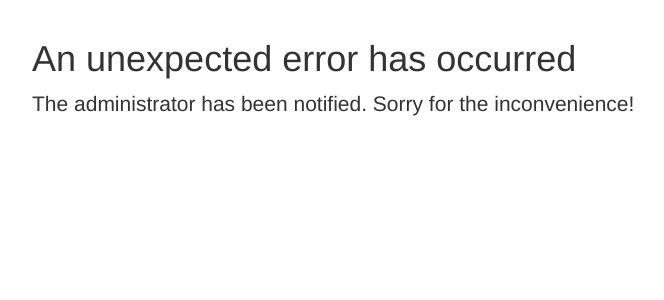
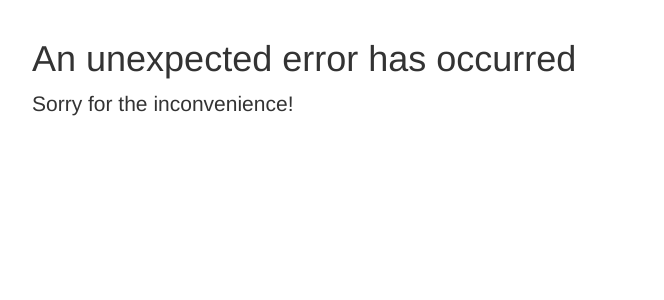
Before and after one commit to stormpython/insightfl, a Flask app: template app/templates/500.html in a window 1280 px wide. Shown: the part 51-351 px from the top of the page, without its empty margins (38-702 px from the left). Run offline with Flask 2, Linux system fonts and the light colour scheme; the template is opened without the code that fills it, so the values that code supplies are empty; parts of the project's set-up code (start-up, migrations or seed data) failed here and were passed over; some libraries are stand-ins or nearby versions.

Commit message:
better message on a 500 error

```diff
--- a/app/templates/500.html
+++ b/app/templates/500.html
@@ -4,6 +4,6 @@
 {% block content %}
     <div class="container">
         <h1>An unexpected error has occurred</h1>
-        <p class="lead">The administrator has been notified. Sorry for the inconvenience!</p>
+        <p class="lead">Sorry for the inconvenience!</p>
     </div>
 {% endblock %}
```
